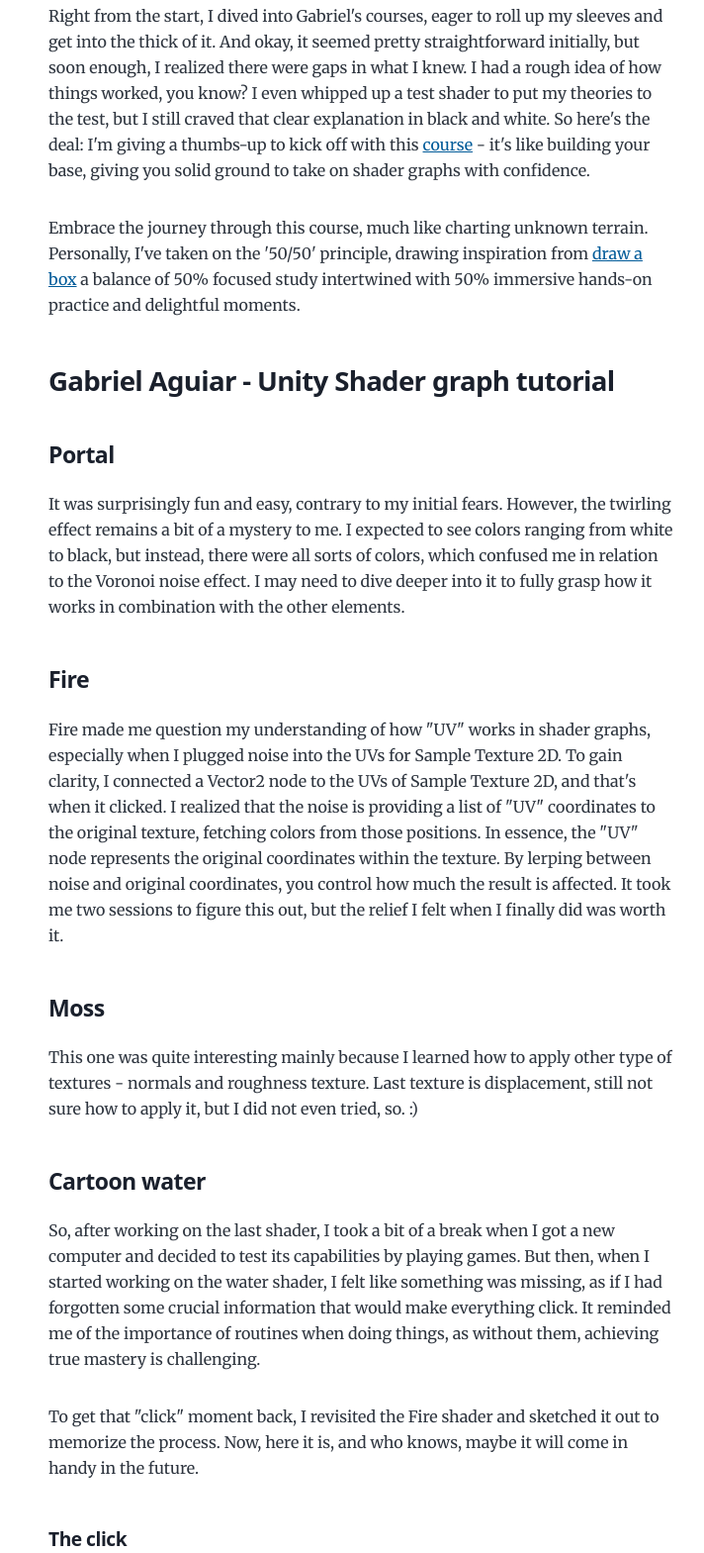
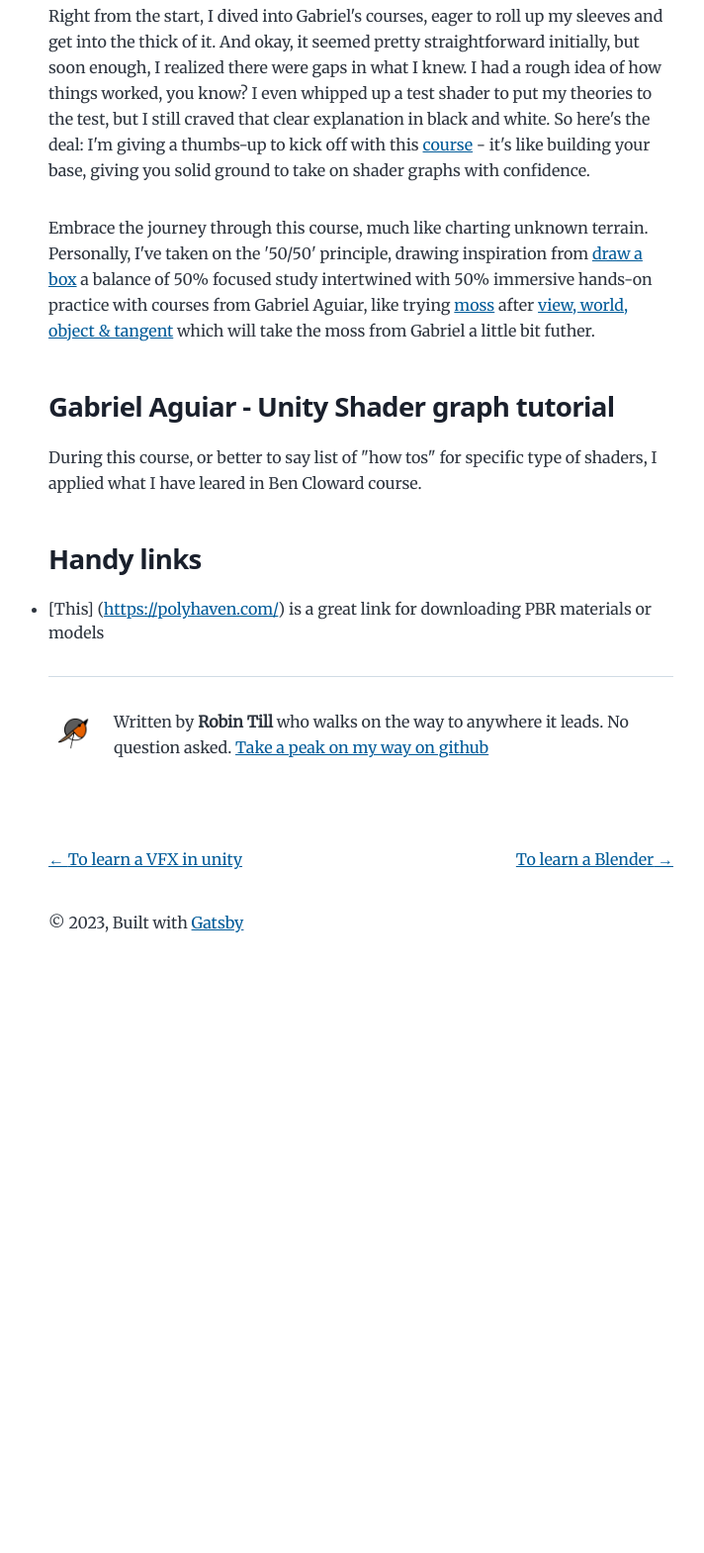
Before and after one commit to Snory/RobinOnTheWayBlog, a Gatsby site: page /UnityShaderGraph/ in a window 1280 px wide. Shown: the part 577-2146 px from the top of the page at 99% size, without its empty margins (275-987 px from the left). After the commit the page ends 1585 px from the top, so only its background shows below. Built offline with nearby package versions, Linux system fonts and the light colour scheme; Gatsby itself is replaced by a stand-in of ours; some packages are replaced by stand-ins of ours.

Commit message:
blender news

```diff
--- a/content/blog/Blender/index.md
+++ b/content/blog/Blender/index.md
@@ -28,6 +28,11 @@ So, during those 24%, I focused on learning everything connected to the usage of
 
 ![24percent](./24percentBlender.png "After 24% of the course completed")
 
+
 #### GetGood
 
 To practice a bit more of modeling I was looking for some good source to do so and found out that my favorite tutor has exactly the [course](https://www.youtube.com/watch?v=98FkRIbihyQ&list=PLn3ukorJv4vvv3ZpWJYvV5Tmvo7ISO-NN&ab_channel=GrantAbbitt "daily practise") I need.
+
+### Low-poly character
+
+I was on the hunt for something I could do to adhere to the 50/50 rule, therefore I decided to create an astronaut for the game brewing in my mind. To get me on the right track I used [course](https://www.youtube.com/watch?v=4OUYOKGl7x0&ab_channel=GrantAbbitt "low poly character course"). However, after setting up the background and examining the final model, I believe the course was no longer necessary (this is my perspective after reaching GetGood Level 6).
--- a/content/blog/UnityShaderGraph/index.md
+++ b/content/blog/UnityShaderGraph/index.md
@@ -16,27 +16,12 @@ This post will guide you through my journey of learning shaders in Unity. My ult
 
 Right from the start, I dived into Gabriel's courses, eager to roll up my sleeves and get into the thick of it. And okay, it seemed pretty straightforward initially, but soon enough, I realized there were gaps in what I knew. I had a rough idea of how things worked, you know? I even whipped up a test shader to put my theories to the test, but I still craved that clear explanation in black and white. So here's the deal: I'm giving a thumbs-up to kick off with this [course](https://www.youtube.com/watch?v=OX_6_bKpP9g&list=PL78XDi0TS4lEBWa2Hpzg2SRC5njCcKydl&pp=iAQB "course") - it's like building your base, giving you solid ground to take on shader graphs with confidence.
 
-Embrace the journey through this course, much like charting unknown terrain. Personally, I've taken on the '50/50' principle, drawing inspiration from [draw a box](https://www.drawabox.com "drawabox") a balance of 50% focused study intertwined with 50% immersive hands-on practice and delightful moments.
-
+Embrace the journey through this course, much like charting unknown terrain. Personally, I've taken on the '50/50' principle, drawing inspiration from [draw a box](https://www.drawabox.com "drawabox") a balance of 50% focused study intertwined with 50% immersive hands-on practice with courses from Gabriel Aguiar, like trying [moss](https://youtu.be/Q43XBychCEY) after [view, world, object & tangent](https://youtu.be/E6Srr-HaicI) which will take the moss from Gabriel a little bit futher.
 
 ### Gabriel Aguiar - Unity Shader graph tutorial
 
-#### Portal
+During this course, or better to say list of "how tos" for specific type of shaders, I applied what I have leared in Ben Cloward course.
 
-It was surprisingly fun and easy, contrary to my initial fears. However, the twirling effect remains a bit of a mystery to me. I expected to see colors ranging from white to black, but instead, there were all sorts of colors, which confused me in relation to the Voronoi noise effect. I may need to dive deeper into it to fully grasp how it works in combination with the other elements.
+### Handy links
 
-#### Fire
-
-Fire made me question my understanding of how "UV" works in shader graphs, especially when I plugged noise into the UVs for Sample Texture 2D. To gain clarity, I connected a Vector2 node to the UVs of Sample Texture 2D, and that's when it clicked. I realized that the noise is providing a list of "UV" coordinates to the original texture, fetching colors from those positions. In essence, the "UV" node represents the original coordinates within the texture. By lerping between noise and original coordinates, you control how much the result is affected. It took me two sessions to figure this out, but the relief I felt when I finally did was worth it.
-
-#### Moss
-
-This one was quite interesting mainly because I learned how to apply other type of textures - normals and roughness texture. Last texture is displacement, still not sure how to apply it, but I did not even tried, so. :)
-
-#### Cartoon water
-
-So, after working on the last shader, I took a bit of a break when I got a new computer and decided to test its capabilities by playing games. But then, when I started working on the water shader, I felt like something was missing, as if I had forgotten some crucial information that would make everything click. It reminded me of the importance of routines when doing things, as without them, achieving true mastery is challenging.
-
-To get that "click" moment back, I revisited the Fire shader and sketched it out to memorize the process. Now, here it is, and who knows, maybe it will come in handy in the future.
-
-##### The click
+* [This] (https://polyhaven.com/) is a great link for downloading PBR materials or models
--- a/package.json
+++ b/package.json
@@ -19,7 +19,6 @@
     "gatsby-plugin-manifest": "^5.8.0",
     "gatsby-plugin-sharp": "^5.8.1",
     "gatsby-remark-autolink-headers": "^6.9.0",
-    "gatsby-remark-image-attributes": "^1.1.0",
     "gatsby-remark-images": "^7.8.0",
     "gatsby-remark-prismjs": "^7.8.0",
     "gatsby-remark-responsive-iframe": "^6.8.0",
```
Also changed, not shown: 1 other file.
